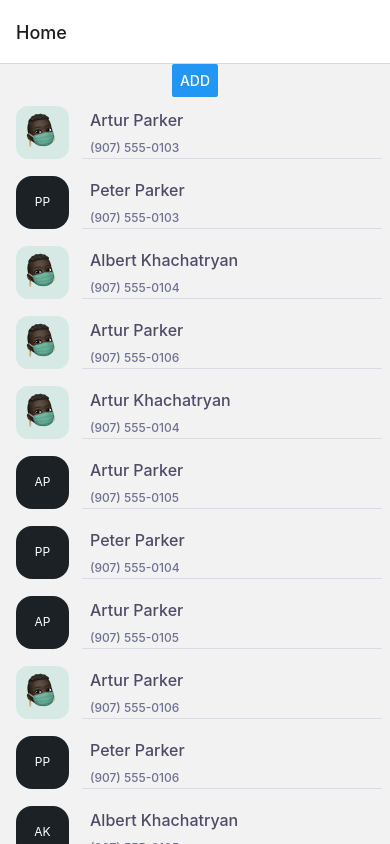
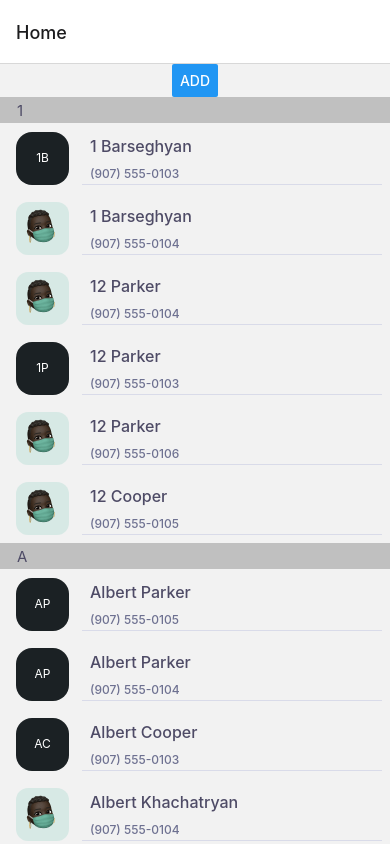
Before and after one commit to ArturKhachatryan13/Contacts, a React Native app: screen / in a window 390 px wide. Shown: the top 844 px of the page. Built offline with nearby package versions, Linux system fonts and the light colour scheme.

Commit message:
refactor(Contacts List): changing the FlatList to SactionList

```diff
--- a/src/Components/List/ContactImage.js
+++ b/src/Components/List/ContactImage.js
@@ -1,46 +1,9 @@
 import React from 'react';
-import { View, Text, StyleSheet, Image } from 'react-native';
+import UserInitial from './UserInitial';
+import UserPicture from './UserPicture';
 
 const ContactImage = ({ contact }) => {
-  const userInitials = contact.name[0] + contact.surname[0];
-  const contactPictureAdress = contact.photo;
-  const userInitialsComponents = (
-    <View style={styles.initialsContainer}>
-      <Text style={styles.initialsTextStyle}>{userInitials}</Text>
-    </View>
-  );
-  const userPictureComponents = (
-    <View>
-      <Image
-        style={styles.pictureStyle}
-        source={require('../../assets/images/Rectangle60.png')}
-      />
-    </View>
-  );
-
-  return contactPictureAdress ? userPictureComponents : userInitialsComponents;
+  return contact.photo ? <UserPicture /> : <UserInitial contact={contact} />;
 };
 
 export default ContactImage;
-
-const styles = StyleSheet.create({
-  initialsContainer: {
-    width: 53,
-    height: 53,
-    marginTop: 10,
-    justifyContent: 'center',
-    alignItems: 'center',
-    backgroundColor: '#1B2124',
-    borderRadius: 16,
-  },
-  initialsTextStyle: {
-    fontSize: 12,
-    lineHeight: 24,
-    color: '#FFFFFF',
-  },
-  pictureStyle: {
-    marginTop: 10,
-    backgroundColor: '#D7E9E5',
-    borderRadius: 12,
-  },
-});
--- a/src/Components/List/ContactsList.js
+++ b/src/Components/List/ContactsList.js
@@ -1,29 +1,44 @@
 import React from 'react';
-import { FlatList } from 'react-native';
+import { SafeAreaView, SectionList } from 'react-native';
 import EveryContact from './EveryContact';
+import SectionTitle from './SectionTitle';
 
-const name = ['Artur', 'Peter', 'Albert'];
-const surName = ['Khachatryan', 'Parker', 'Cooper'];
+const name = [
+  'Artur',
+  'Peter',
+  'Albert',
+  'Karo',
+  'Sevak',
+  'Mher',
+  'Igor',
+  '1',
+  '12',
+  'Фкум',
+  'Андей',
+];
+const surName = ['Khachatryan', 'Parker', 'Cooper', 'Barseghyan'];
 const numbers = [
   '(907) 555-0106',
   '(907) 555-0105',
   '(907) 555-0104',
   '(907) 555-0103',
 ];
+
 const img = ['', './ContactsImage/Rectangle60.png'];
 
-function numberGenerator(objKey) {
+const numberGenerator = objKey => {
   let number = Math.floor(Math.random() * objKey.length);
   return number;
-}
+};
 
-function generateData(newName, surname, num, image, count) {
-  const newContactsList = Array(count).fill(null);
-  newContactsList.forEach((element, index, arr) => {
-    let randomindexforName = numberGenerator(newName);
-    let randomindexforSurName = numberGenerator(surname);
-    let ramdomIforNumber = numberGenerator(num);
-    let randomIImg = numberGenerator(image);
+const generateData = (newName, surname, num, image, count) => {
+  const genereteNewArray = Array(count).fill(null);
+  let generatedNewData = [];
+  generatedNewData = genereteNewArray.map(element => {
+    const randomindexforName = numberGenerator(newName);
+    const randomindexforSurName = numberGenerator(surname);
+    const ramdomIforNumber = numberGenerator(num);
+    const randomIImg = numberGenerator(image);
 
     element = {};
     element.name = newName[randomindexforName];
@@ -31,22 +46,53 @@ function generateData(newName, surname, num, image, count) {
     element.number = num[ramdomIforNumber];
     element.id = Math.random();
     element.photo = image[randomIImg];
-    arr[index] = element;
+    return element;
   });
-  return newContactsList;
-}
+  return generatedNewData;
+};
+const generetedData = generateData(name, surName, numbers, img, 50);
+
+// new function
+
+const changeDataStructure = contactsData => {
+  const sectionListArray = [{ title: '', data: [] }];
+  sectionListArray[0].data.push(contactsData[0]);
+  sectionListArray[0].title = contactsData[0].name[0];
+  let count = 0;
+  for (let i = 1; i < contactsData.length; i++) {
+    if (contactsData[i].name[0] === sectionListArray[count].data[0].name[0]) {
+      sectionListArray[count].data.push(contactsData[i]);
+    } else {
+      const newObj = { title: '', data: [] };
+      sectionListArray.push(newObj);
+      count++;
+      sectionListArray[count].data.push(contactsData[i]);
+      sectionListArray[count].title = contactsData[i].name[0];
+    }
+  }
+  return sectionListArray;
+};
+// The function for the filter
+const compare = (a, b) => {
+  if (a.name > b.name) return 1;
+  if (a.name == b.name) return 0;
+  if (a.name < b.name) return -1;
+};
+const sectionData = changeDataStructure(generetedData.sort(compare));
+// new part
 
 const ContactsList = () => {
-  const renderContacts = ({ item }) => {
-    return <EveryContact contact={item} />;
-  };
-
   return (
-    <FlatList
-      data={generateData(name, surName, numbers, img, 15)}
-      renderItem={renderContacts}
-      keyExtractor={item => item.id}
-    />
+    <SafeAreaView>
+      <SectionList
+        sections={sectionData}
+        keyExtractor={(item, index) => item + index}
+        renderItem={({ item }) => <EveryContact title={item} />}
+        renderSectionHeader={({ section: { title } }) => (
+          <SectionTitle title={title} />
+        )}
+      />
+    </SafeAreaView>
   );
 };
 
--- a/src/Components/List/EveryContact.js
+++ b/src/Components/List/EveryContact.js
@@ -2,15 +2,15 @@ import React from 'react';
 import { View, Text, StyleSheet } from 'react-native';
 import ContactImage from './ContactImage';
 
-const EveryContact = ({ contact }) => {
+const EveryContact = ({ title }) => {
   return (
     <View style={styles.contactMainContainer}>
       <View>
-        <ContactImage contact={contact} />
+        <ContactImage contact={title} />
       </View>
       <View style={styles.contactNameContainer}>
-        <Text style={styles.name}>{contact.name + ' ' + contact.surname}</Text>
-        <Text style={styles.number}>{contact.number}</Text>
+        <Text style={styles.name}>{title.name + ' ' + title.surname}</Text>
+        <Text style={styles.number}>{title.number}</Text>
       </View>
     </View>
   );
--- /dev/null
+++ b/src/Components/List/SectionTitle.js
@@ -0,0 +1,25 @@
+import React from 'react';
+import { View, Text, StyleSheet } from 'react-native';
+
+const SectionTitle = ({ title }) => {
+  return (
+    <View style={styles.titleContainer}>
+      <Text style={styles.titleStyle}>{title}</Text>
+    </View>
+  );
+};
+
+export default SectionTitle;
+
+const styles = StyleSheet.create({
+  titleContainer: {
+    justifyContent: 'center',
+    height: 26,
+    backgroundColor: '#C0C0C0',
+  },
+  titleStyle: {
+    fontSize: 15,
+    color: '#4E4B66',
+    marginLeft: 17,
+  },
+});
--- /dev/null
+++ b/src/Components/List/UserInitial.js
@@ -0,0 +1,31 @@
+import React from 'react';
+import { View, Text, StyleSheet } from 'react-native';
+
+const UserInitial = ({ contact }) => {
+  const userInitials = contact.name[0] + contact.surname[0];
+
+  return (
+    <View style={styles.initialsContainer}>
+      <Text style={styles.initialsTextStyle}>{userInitials}</Text>
+    </View>
+  );
+};
+
+export default UserInitial;
+
+const styles = StyleSheet.create({
+  initialsContainer: {
+    width: 53,
+    height: 53,
+    marginTop: 10,
+    justifyContent: 'center',
+    alignItems: 'center',
+    backgroundColor: '#1B2124',
+    borderRadius: 16,
+  },
+  initialsTextStyle: {
+    fontSize: 12,
+    lineHeight: 24,
+    color: '#FFFFFF',
+  },
+});
--- /dev/null
+++ b/src/Components/List/UserPicture.js
@@ -0,0 +1,21 @@
+import React from 'react';
+import { Image, StyleSheet } from 'react-native';
+
+const UserPicture = () => {
+  return (
+    <Image
+      style={styles.pictureStyle}
+      source={require('../../assets/images/Rectangle60.png')}
+    />
+  );
+};
+
+export default UserPicture;
+
+const styles = StyleSheet.create({
+  pictureStyle: {
+    marginTop: 10,
+    backgroundColor: '#D7E9E5',
+    borderRadius: 12,
+  },
+});
```
Also changed, not shown: helperFunction/ContactsListGenerator.js (added).
